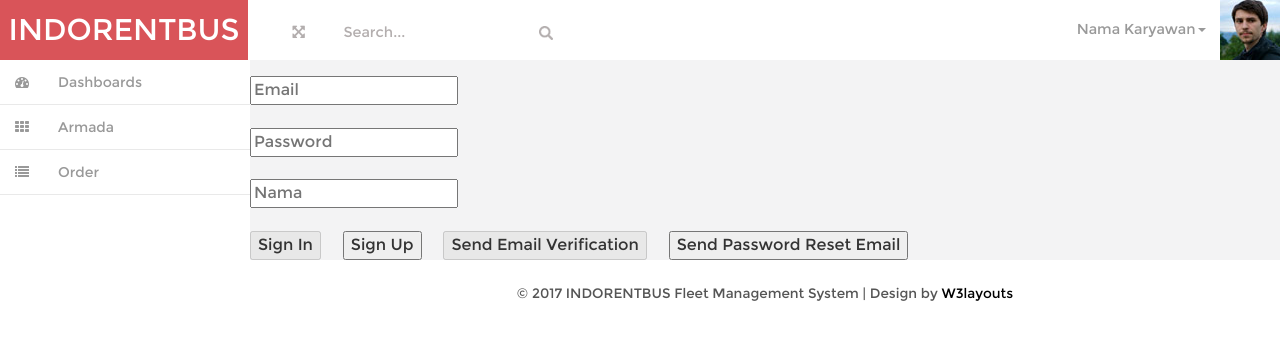
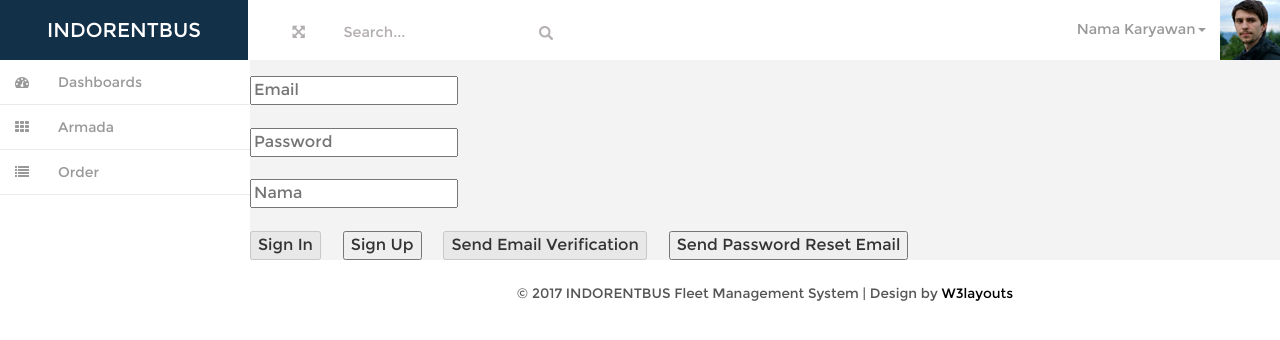
Before and after one commit to kemtol/indorentbus, a Jekyll site: the page built from index.html, in a window 1280 px wide. Shown: the top 340 px of the page. Built offline with Jekyll 4.4.1, drawn with Linux system fonts in a browser that asks for light colours; nearby versions of some CDN libraries; Markdown is read by kramdown in place of the engine named in the settings; comment, search, counter and statistics services are not loaded.

Commit message:
Update style.css

```diff
--- a/css/style.css
+++ b/css/style.css
@@ -217,10 +217,10 @@
 }
 h1 a.navbar-brand {
 	color: #fff !important;
-	font-size: 30px;
+	font-size: 1.25rem;
 	font-weight: 500;
-    padding: 20px 0px;
-    background: #d95459;
+    padding: 20px;
+    background: #183955;
     text-align: center;
 	width:248px;
 	height: 60px;
@@ -228,7 +228,7 @@
 }
 .navbar-default .navbar-brand:hover {
     color: #fff;
-    background-color: #d95459;
+    background-color: #133049;
 }
 .navbar-right {
   margin-right: 10px !important;
```
